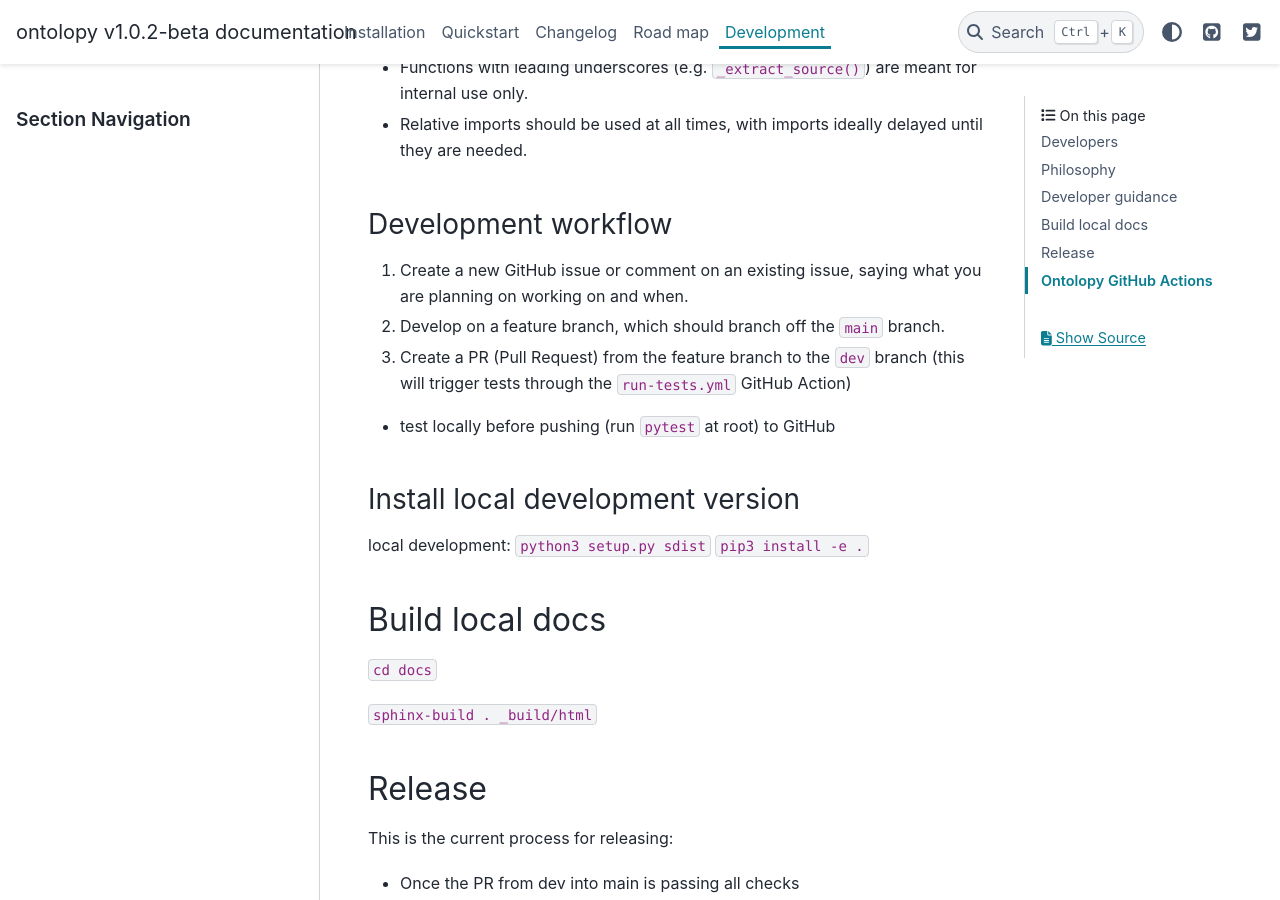
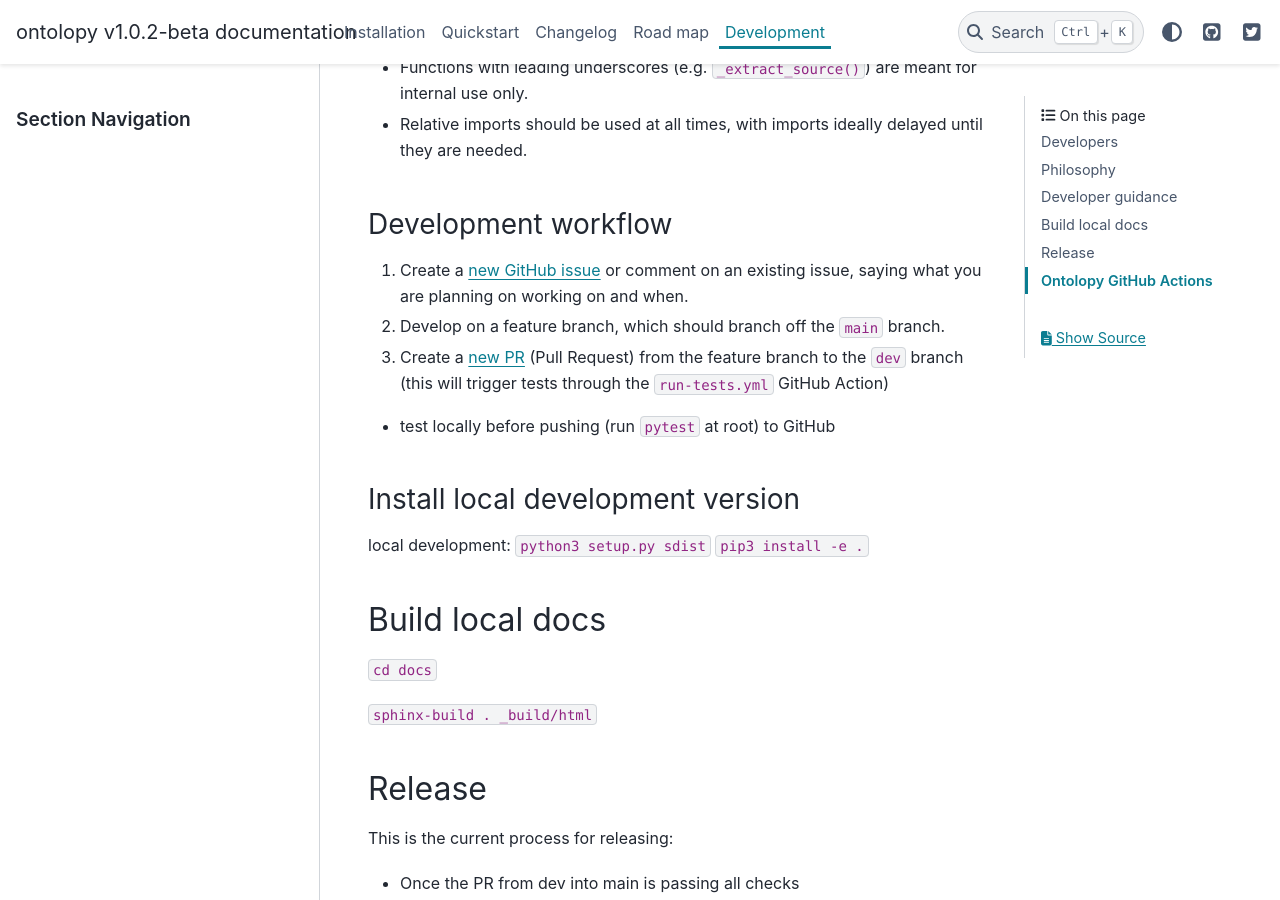
Before and after one commit to NatalieZelenka/ontolopy, a Sphinx documentation site: the page built from docs/contents/develop.md, in a window 1280 px wide and 900 px high, scrolled down 877 px. Built offline with Sphinx 7.4.7 and the PyData theme 0.15.4, drawn with Linux system fonts in a browser that asks for light colours.

Commit message:
add links to GH

```diff
--- a/docs/contents/develop.md
+++ b/docs/contents/develop.md
@@ -23,9 +23,9 @@ Ontolopy uses the following conventions and programming style:
 - Relative imports should be used at all times, with imports ideally delayed until they are needed.
 
 ### Development workflow
-1. Create a new GitHub issue or comment on an existing issue, saying what you are planning on working on and when.
+1. Create a [new GitHub issue](https://github.com/NatalieThurlby/ontolopy/issues/new) or comment on an existing issue, saying what you are planning on working on and when.
 2. Develop on a feature branch, which should branch off the `main` branch.
-3. Create a PR (Pull Request) from the feature branch to the `dev` branch (this will trigger tests through the `run-tests.yml` GitHub Action)
+3. Create a [new PR](https://github.com/NatalieThurlby/ontolopy/compare) (Pull Request) from the feature branch to the `dev` branch (this will trigger tests through the `run-tests.yml` GitHub Action)
 - test locally before pushing (run `pytest` at root) to GitHub
 
 ### Install local development version
```
